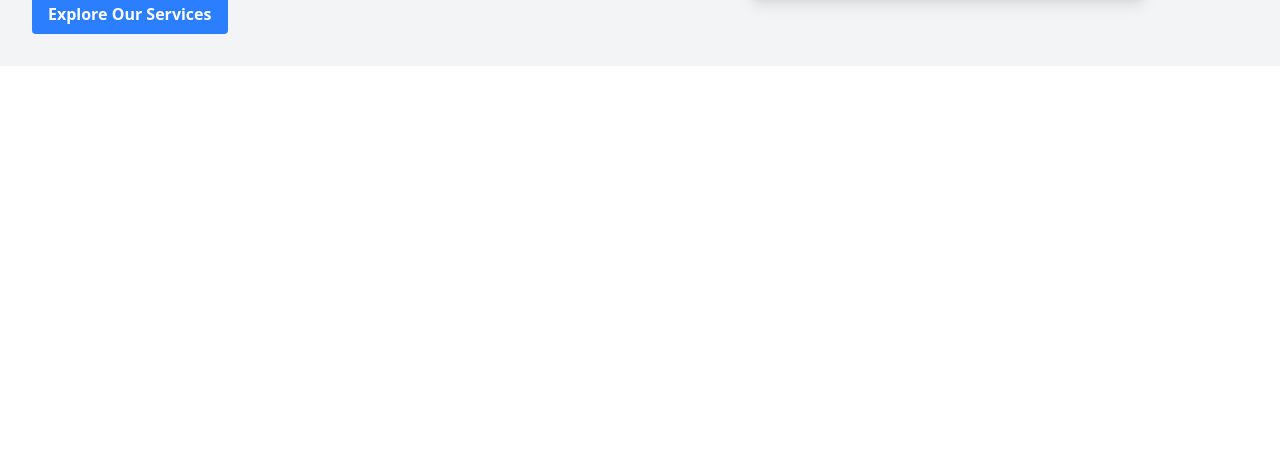
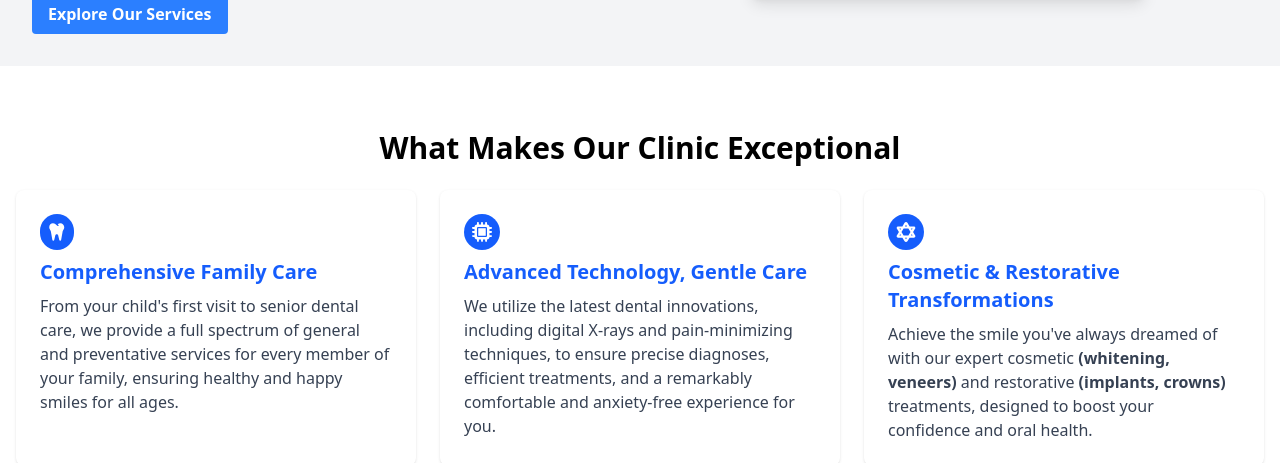
Before and after one commit to Captain-Carl-Larc/dentoo, a React (Vite) app in the folder dentoo/: page / in a window 1280 px wide. Shown: the part 466-929 px from the top of the page. Before the commit the page ends 800 px from the top, so only its background shows below. Built offline with nearby package versions, Linux system fonts and the light colour scheme.

Commit message:
features section added

```diff
--- a/dentoo/src/App.jsx
+++ b/dentoo/src/App.jsx
@@ -1,11 +1,13 @@
 //imports
 import "./App.css";
 import Hero from "./components/hero";
+import Features from "./components/features";
 
 function App() {
   return (
     <>
       <Hero />
+      <Features />
     </>
   );
 }
--- /dev/null
+++ b/dentoo/src/components/features.jsx
@@ -0,0 +1,74 @@
+//imports
+import { FontAwesomeIcon } from "@fortawesome/react-fontawesome";
+import {
+  faTooth,
+  faMicrochip,
+  faStarOfDavid,
+} from "@fortawesome/free-solid-svg-icons";
+function Features() {
+  return (
+    <section>
+      <div className="container mx-auto px-4 pt-16">
+        <h2 className="text-3xl font-bold mb-6 text-center">
+          What Makes Our Clinic Exceptional
+        </h2>
+        <div className="grid grid-cols-1 md:grid-cols-3 gap-6">
+          <div className="feature-item bg-white hover:bg-fuchsia-100 p-6 rounded-lg shadow hover:shadow-lg transition-shadow duration-300">
+            <div className="flex flex-col gap-2 md:gap-x-4  items-start md:items-start justify-start ">
+              <FontAwesomeIcon
+                icon={faTooth}
+                className=" text-white text-xl p-2 bg-blue-600 rounded-full"
+              />
+
+              <h3 className="text-xl font-semibold mb-2   text-blue-600">
+                Comprehensive Family Care
+              </h3>
+            </div>
+            <p className="text-gray-700">
+              From your child's first visit to senior dental care, we provide a
+              full spectrum of general and preventative services for every
+              member of your family, ensuring healthy and happy smiles for all
+              ages.
+            </p>
+          </div>
+          <div className="feature-item bg-white hover:bg-fuchsia-100 p-6 rounded-lg shadow hover:shadow-lg transition-shadow duration-300">
+            <div className="flex flex-col gap-2 md:gap-x-4  items-start md:items-start  justify-start ">
+              <FontAwesomeIcon
+                icon={faMicrochip}
+                className=" text-white text-xl p-2 bg-blue-600 rounded-full"
+              />
+              <h3 className="text-xl font-semibold mb-2  text-blue-600">
+                Advanced Technology, Gentle Care
+              </h3>
+            </div>
+            <p className="text-gray-700">
+              We utilize the latest dental innovations, including digital X-rays
+              and pain-minimizing techniques, to ensure precise diagnoses,
+              efficient treatments, and a remarkably comfortable and
+              anxiety-free experience for you.
+            </p>
+          </div>
+          <div className="feature-item bg-white hover:bg-fuchsia-100 p-6 rounded-lg shadow hover:shadow-lg transition-shadow duration-300">
+            <div className="flex flex-col gap-2 md:gap-x-4  items-start md:items-start  justify-start ">
+              <FontAwesomeIcon
+                icon={faStarOfDavid}
+                className=" text-white text-xl p-2 bg-blue-600 rounded-full"
+              />
+              <h3 className="text-xl font-semibold  text-blue-600 mb-2">
+                Cosmetic & Restorative Transformations
+              </h3>
+            </div>
+            <p className="text-gray-700">
+              Achieve the smile you've always dreamed of with our expert
+              cosmetic <b>(whitening, veneers) </b>and restorative{" "}
+              <b>(implants, crowns)</b> treatments, designed to boost your
+              confidence and oral health.
+            </p>
+          </div>
+        </div>
+      </div>
+    </section>
+  );
+}
+
+export default Features;
```
